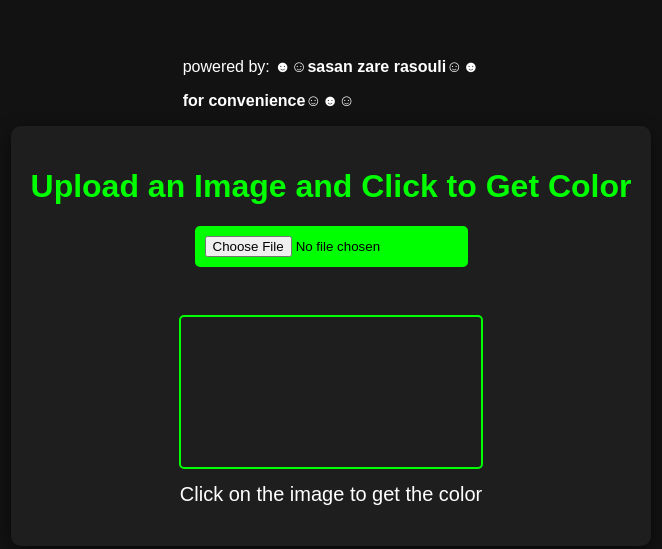
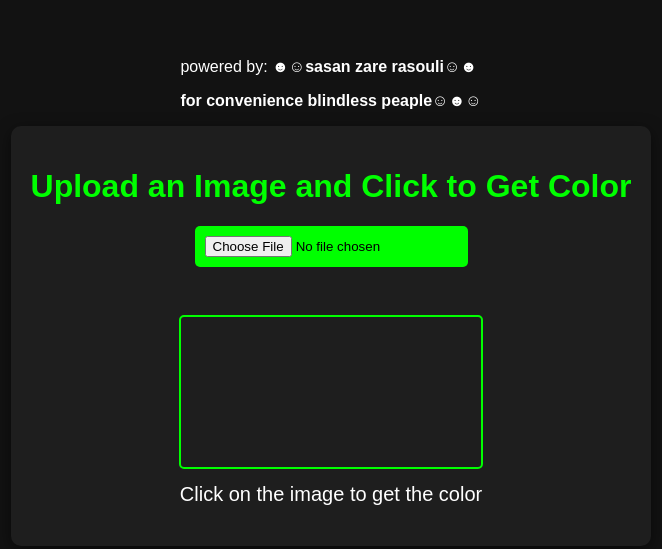
Before and after one commit to sasanzarerasouli/colordetector, a plain HTML site: page index.html in a window 1280 px wide. Shown: the part 106-655 px from the top of the page, without its empty margins (309-971 px from the left). Drawn offline with Linux system fonts and the light colour scheme.

Commit message:
index.html

```diff
--- a/index.html
+++ b/index.html
@@ -9,7 +9,7 @@
 <body>
     <header>
         <p>powered by: <strong>☻☺sasan zare rasouli☺☻</strong></p><n>
-          <b> <p>for convenience☺☻☺</p></b>
+          <b> <p>for convenience blindless peaple☺☻☺</p></b>
         </n>
     </header>
 
```
